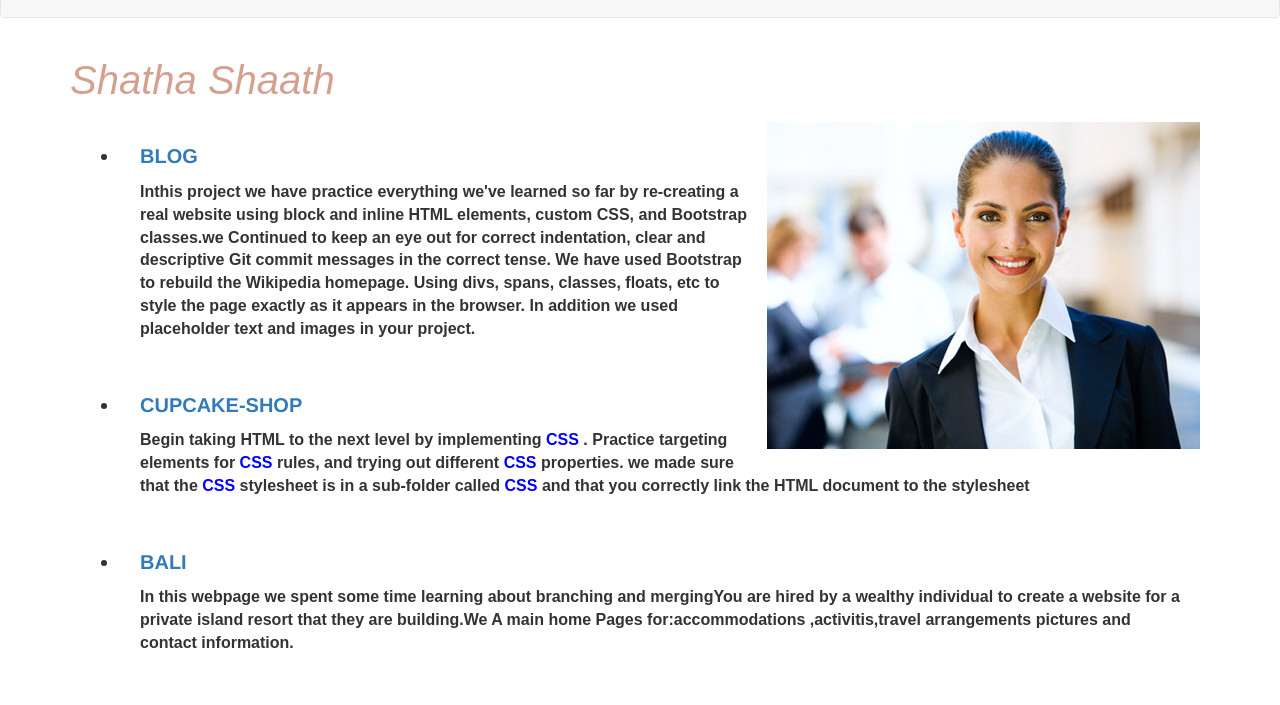
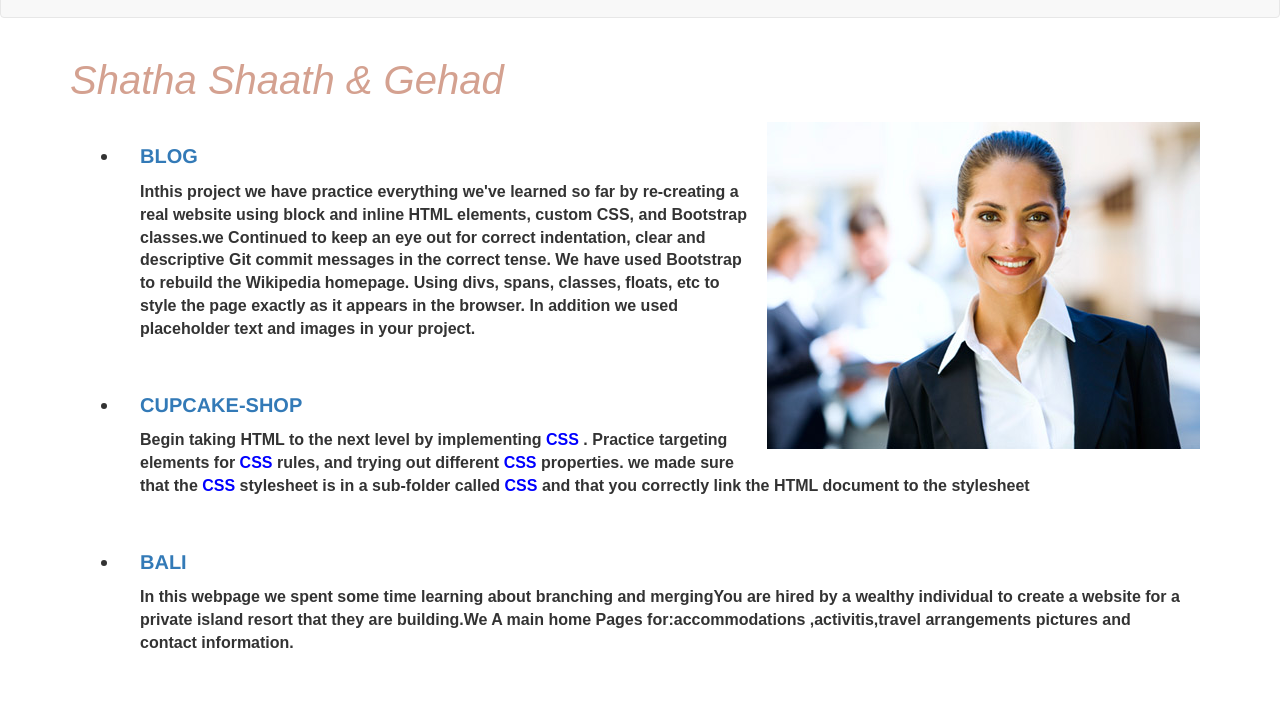
Before and after one commit to shathashaath/shatha, a plain HTML site: page index.html in a window 1280 px wide. Shown: the part 95-800 px from the top of the page. Drawn offline with nearby package versions, Linux system fonts and the light colour scheme.

Commit message:
added name

```diff
--- a/index.html
+++ b/index.html
@@ -28,7 +28,7 @@
     </nav>
 
     <div class="container">
-        <h2>Shatha Shaath</h2>
+        <h2>Shatha Shaath & Gehad</h2>
 
         <img src="img/woman.jpg" alt="woman" class="floatRight" />
 
```
